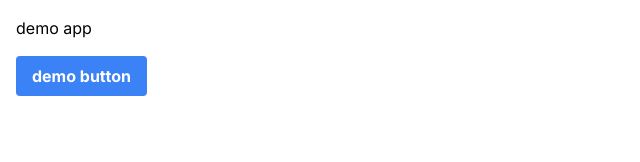
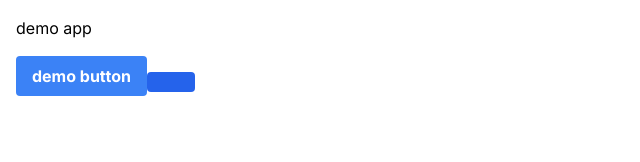
Before and after one commit to kouichi-hoshi/demo-app, a Next.js app: page / in a window 1280 px wide. Shown: the top 162 px of the page, without its empty margins (0-640 px from the left). Built offline with nearby package versions, Linux system fonts and the light colour scheme.

Commit message:
環境アップデート

```diff
--- a/package.json
+++ b/package.json
@@ -10,6 +10,8 @@
   },
   "dependencies": {
     "@eslint/js": "^9.9.1",
+    "@typescript-eslint/eslint-plugin": "^8.3.0",
+    "@typescript-eslint/parser": "^8.3.0",
     "autoprefixer": "^10.4.20",
     "dayjs": "^1.11.13",
     "eslint-config-prettier": "^9.1.0",
--- a/src/app/page.tsx
+++ b/src/app/page.tsx
@@ -1,10 +1,11 @@
-import Image from "next/image"
+import Image from 'next/image'
 
 export default function Home() {
   return (
-    <main className="p-4">
-      <h1 className="mb-4">demo app</h1>
-      <button className="button">demo button</button>
+    <main className='p-4'>
+      <h1 className='mb-4'>demo app</h1>
+      <button className='button'>demo button</button>
+      <button className='bg-blue-600 text-xs font-medium inline-block px-6 py-2.5  leading-tight rounded'></button>
     </main>
-  );
+  )
 }
```
Also changed, not shown: .eslintrc.json, 1 other file (tests, documents, lock files or other folders).
